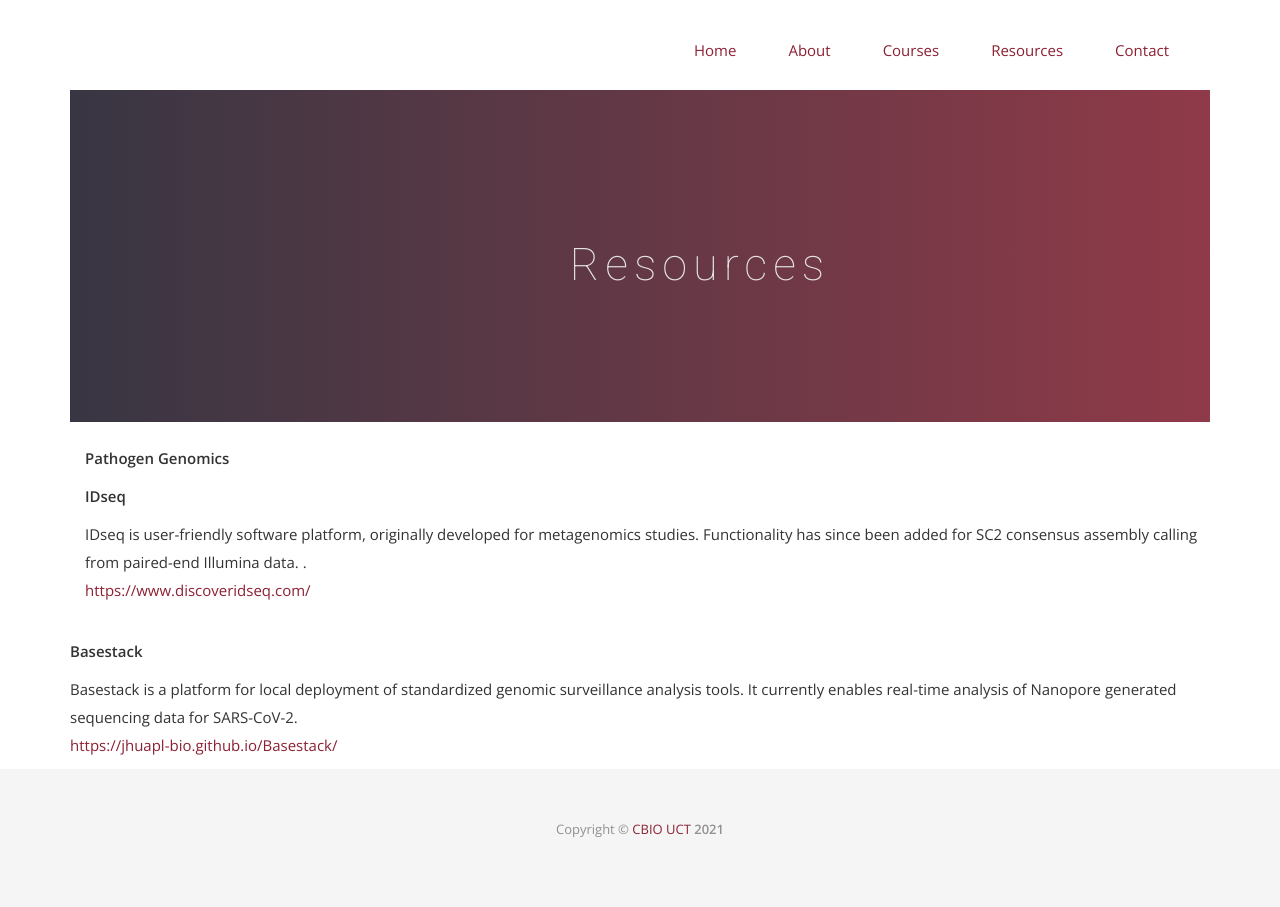
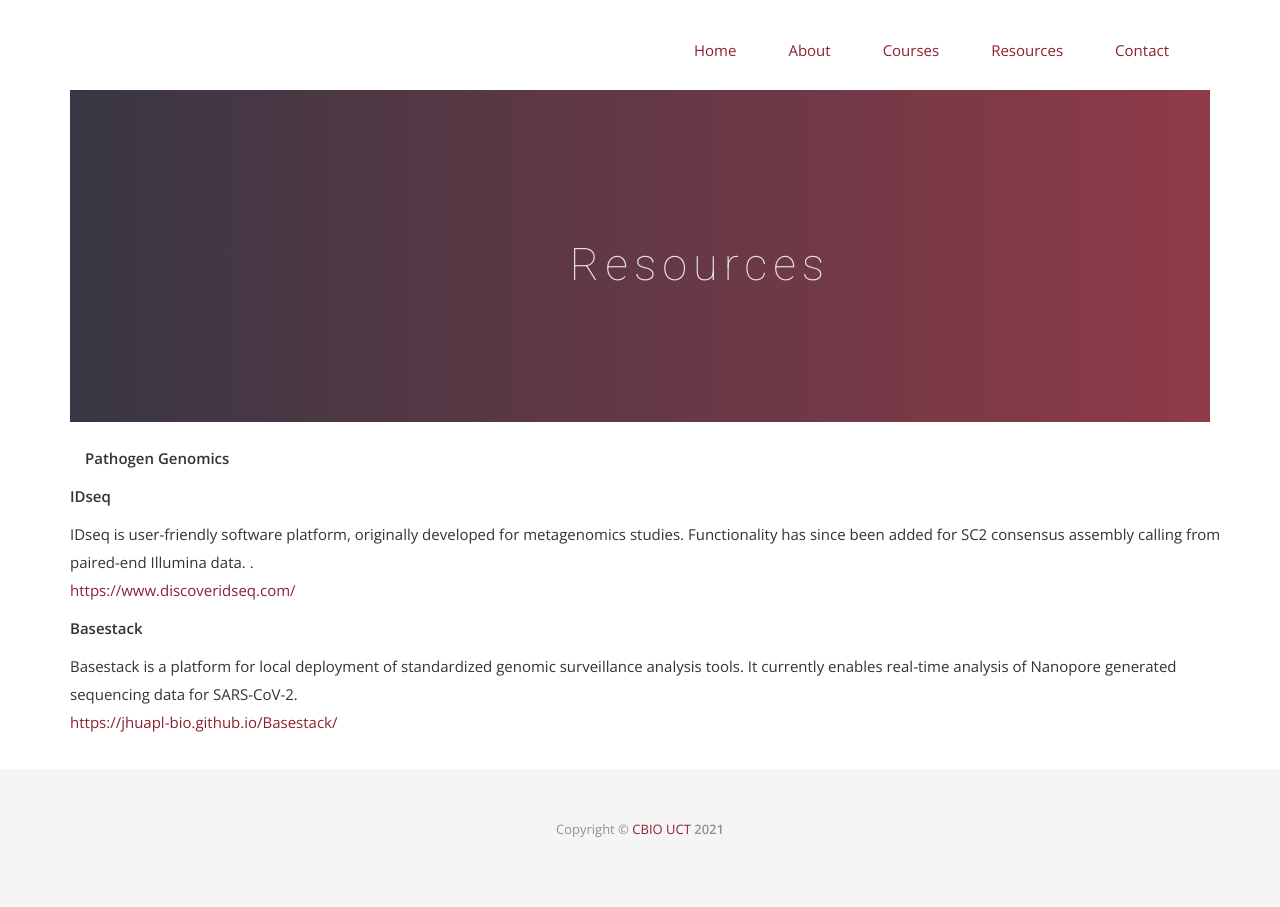
Before and after one commit to pmaturure3/ngsacad, a Jekyll site: the page built from resources.html, in a window 1280 px wide. Built offline with Jekyll 4.4.1, drawn with Linux system fonts in a browser that asks for light colours; nearby versions of some CDN libraries; some web fonts are replaced; comment, search, counter and statistics services are not loaded.

Commit message:
added divs in the reources page

```diff
--- a/resources.html
+++ b/resources.html
@@ -10,7 +10,7 @@
 <div class="container main_container_padding">
 
   <p> <strong>Pathogen Genomics </strong></p>
-
+  <div class="row">
     <p> <strong>IDseq </strong></p>
     <p>IDseq is user-friendly software platform, originally developed for metagenomics studies. Functionality has since
       been added for SC2 consensus assembly calling from paired-end Illumina data. .
@@ -19,7 +19,7 @@
 
   </div>
 
-
+  <div class="row">
     <p> <strong>Basestack </strong></p>
     <p>Basestack is a platform for local deployment of standardized genomic surveillance analysis tools. It currently
       enables real-time analysis of Nanopore generated sequencing data for SARS-CoV-2.
```
Lines whose indentation alone changed are shown as unchanged.
